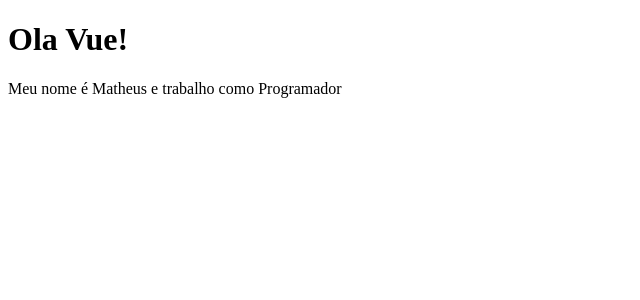
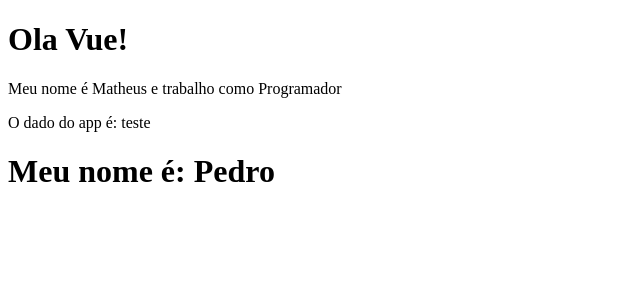
Before and after one commit to Frezende76/Meu-portfolio, a Vue app in the folder 2_projeto_vue/: page / in a window 1280 px wide. Shown: the top 300 px of the page, without its empty margins (0-640 px from the left). Built offline with nearby package versions, Linux system fonts and the light colour scheme.

Commit message:
Update: Entendendo os LifeCycles

```diff
--- a/2_projeto_vue/src/App.vue
+++ b/2_projeto_vue/src/App.vue
@@ -1,21 +1,31 @@
 <!-- Essa tag para usar o componente criado -->
 <template>
-   <PrimeiroComponente />
+  <div>
+    <PrimeiroComponente />
+    <p>O dado do app é: {{ testando }}</p>
+    <LifeCycle />
+  </div>
 </template>
 
 <script>
 
-// Tenho que importar o arquivo PrimeiroComponente para meu arquivo app.vue entenda que ele existe
+// Tenho que importar os meus componentes para meu arquivo app.vue entenda que ele existe
 import PrimeiroComponente from './components/PrimeiroComponente.vue'
+import LifeCycle from './components/LifeCycle.vue'
 
 // Para o Vue saber que eu estou exportando o componente App
 
   export default {
     name: "App",
-
+    data(){
+      return{
+        testando:  'teste'
+      }
+    },
     // Tenho que explicitar para o vue que teremos components e colocar o nome do componente criado para que ele possa ficar pronto para utilização
     components: {
-      PrimeiroComponente
+      PrimeiroComponente,
+      LifeCycle
     }
   }
 </script>
--- /dev/null
+++ b/2_projeto_vue/src/components/LifeCycle.vue
@@ -0,0 +1,25 @@
+<template>
+    <h1>Meu nome é: {{ nome }}</h1>
+</template>
+
+<script>
+    export default {
+        name: 'LifeCycle',
+        data() {
+            return {
+                nome: 'Ainda não sei'
+            }
+        },
+        created(){
+            setTimeout(() => {
+                this.nome = 'Matheus'
+            }, 1000)
+
+        },
+        mounted(){
+            setTimeout(() => {
+                this.nome = 'Pedro'
+            }, 2000)
+        }
+    }
+</script>
```
